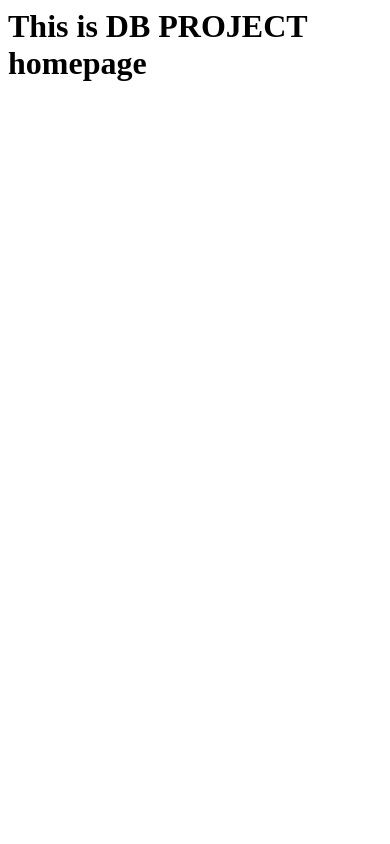
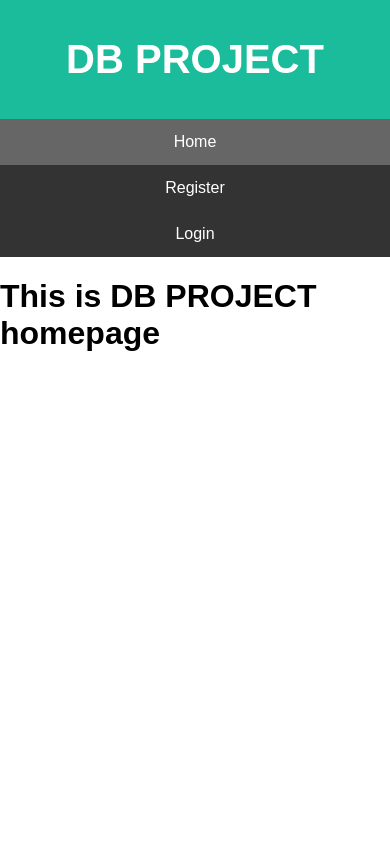
Before and after one commit to MahboobeSh/DB-Project, a Django app: page / in a window 390 px wide. Run offline with Django 3.2, Linux system fonts and the light colour scheme.

Commit message:
header addeted to templates

```diff
--- /dev/null
+++ b/templates/header.html
@@ -0,0 +1,165 @@
+<html>
+  <head>
+    <!-- Required meta tags -->
+    <meta charset="utf-8">
+    <meta name="viewport" content="width=device-width, initial-scale=1.0">
+    <title>Title</title>
+  </head>
+
+
+<style>
+    * {
+      box-sizing: border-box;
+    }
+
+    /* Style the body */
+    body {
+      font-family: Arial, Helvetica, sans-serif;
+      margin: 0;
+    }
+
+    /* Header/logo Title */
+    .header {
+      padding: 10px;
+      text-align: center;
+      background: #1abc9c;
+      color: white;
+    }
+
+    /* Increase the font size of the heading */
+    .header h1 {
+      font-size: 40px;
+    }
+
+    /* Sticky navbar - toggles between relative and fixed, depending on the scroll position. It is positioned relative until a given offset position is met in the viewport - then it "sticks" in place (like position:fixed). The sticky value is not supported in IE or Edge 15 and earlier versions. However, for these versions the navbar will inherit default position */
+    .navbar {
+      overflow: hidden;
+      background-color: #333;
+      position: sticky;
+      position: -webkit-sticky;
+      top: 0;
+    }
+
+    /* Style the navigation bar links */
+    .navbar a {
+      float: left;
+      display: block;
+      color: white;
+      text-align: center;
+      padding: 14px 20px;
+      text-decoration: none;
+    }
+
+
+    /* Right-aligned link */
+    .navbar a.right {
+      float: right;
+    }
+
+    /* Change color on hover */
+    .navbar a:hover {
+      background-color: #ddd;
+      color: black;
+    }
+
+    /* Active/current link */
+    .navbar a.active {
+      background-color: #666;
+      color: white;
+    }
+
+    /* Column container */
+    .row {
+      display: -ms-flexbox; /* IE10 */
+      display: flex;
+      -ms-flex-wrap: wrap; /* IE10 */
+      flex-wrap: wrap;
+    }
+
+    /* Create two unequal columns that sits next to each other */
+    /* Sidebar/left column */
+    .side {
+      -ms-flex: 30%; /* IE10 */
+      flex: 30%;
+      background-color: #f1f1f1;
+      padding: 20px;
+    }
+
+    /* Main column */
+    .main {
+      -ms-flex: 70%; /* IE10 */
+      flex: 70%;
+      background-color: white;
+      padding: 20px;
+    }
+
+    /* Fake image, just for this example */
+    .fakeimg {
+      background-color: #aaa;
+      width: 100%;
+      padding: 20px;
+    }
+
+    /* Footer */
+    .footer {
+      padding: 20px;
+      text-align: center;
+      background: #ddd;
+    }
+
+    /* Responsive layout - when the screen is less than 700px wide, make the two columns stack on top of each other instead of next to each other */
+    @media screen and (max-width: 700px) {
+      .row {
+        flex-direction: column;
+      }
+    }
+
+    /* Responsive layout - when the screen is less than 400px wide, make the navigation links stack on top of each other instead of next to each other */
+    @media screen and (max-width: 400px) {
+      .navbar a {
+        float: none;
+        width: 100%;
+      }
+    }
+    table {
+      font-family: arial, sans-serif;
+      border-collapse: collapse;
+      width: 80%;
+    }
+
+    td, th {
+      border: 1px solid #dddddd;
+      text-align: left;
+      padding: 8px;
+    }
+
+    tr:nth-child(even) {
+      background-color: #dddddd;
+    }
+    </style>
+ <body>
+    <div class="header">
+        <h1>DB PROJECT</h1>
+
+      </div>
+
+    <div class="navbar">
+        <a href="{%url 'movie_list' %}" class="active">Home</a>
+
+
+        {%if request.Session.user_id%}
+        <a href="{% url 'profile' user_id=request.Session.user_id %}" class="right">Profile</a>
+        <a href="{% url 'logout' %}" class="right">Logout</a>
+        {% else %}
+        <a href="{%  url 'register' %}" class="right">Register</a>
+        <a href="{% url 'login' %}" class="right">Login</a>
+        {% endif %}
+
+    </div>
+
+    {% block content %}
+
+    {% endblock %}
+
+  </body>
+</html>
--- a/templates/home.html
+++ b/templates/home.html
@@ -1 +1,8 @@
+
+{%extends "header.html"%}
+
+
+
+{% block content %}
 <h1>This is DB PROJECT homepage</h1>
+{% endblock %}
```
Also changed, not shown: templates/login.html (+11 -0 lines), templates/movie_detail.html (+6 -24 lines), templates/movies.html (+8 -0 lines), templates/profile.html (+13 -0 lines), templates/register.html (+6 -2 lines).
